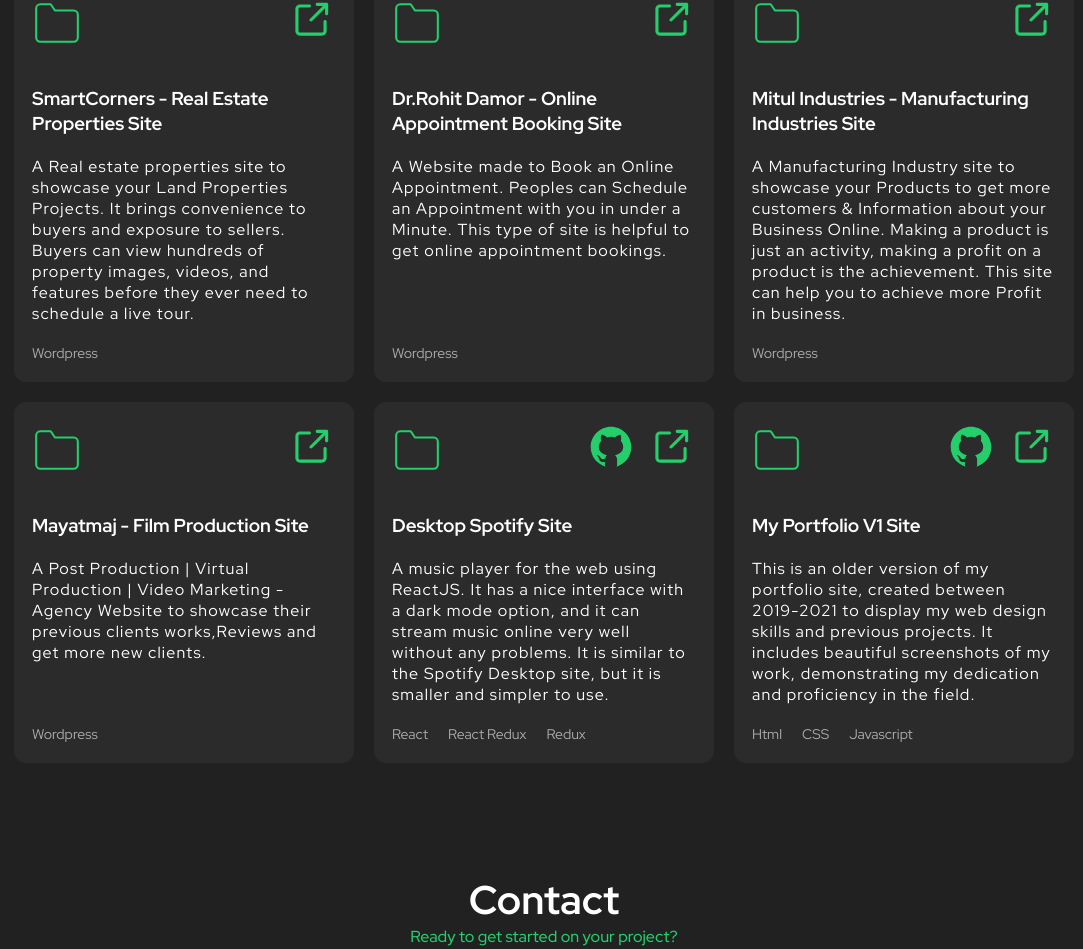
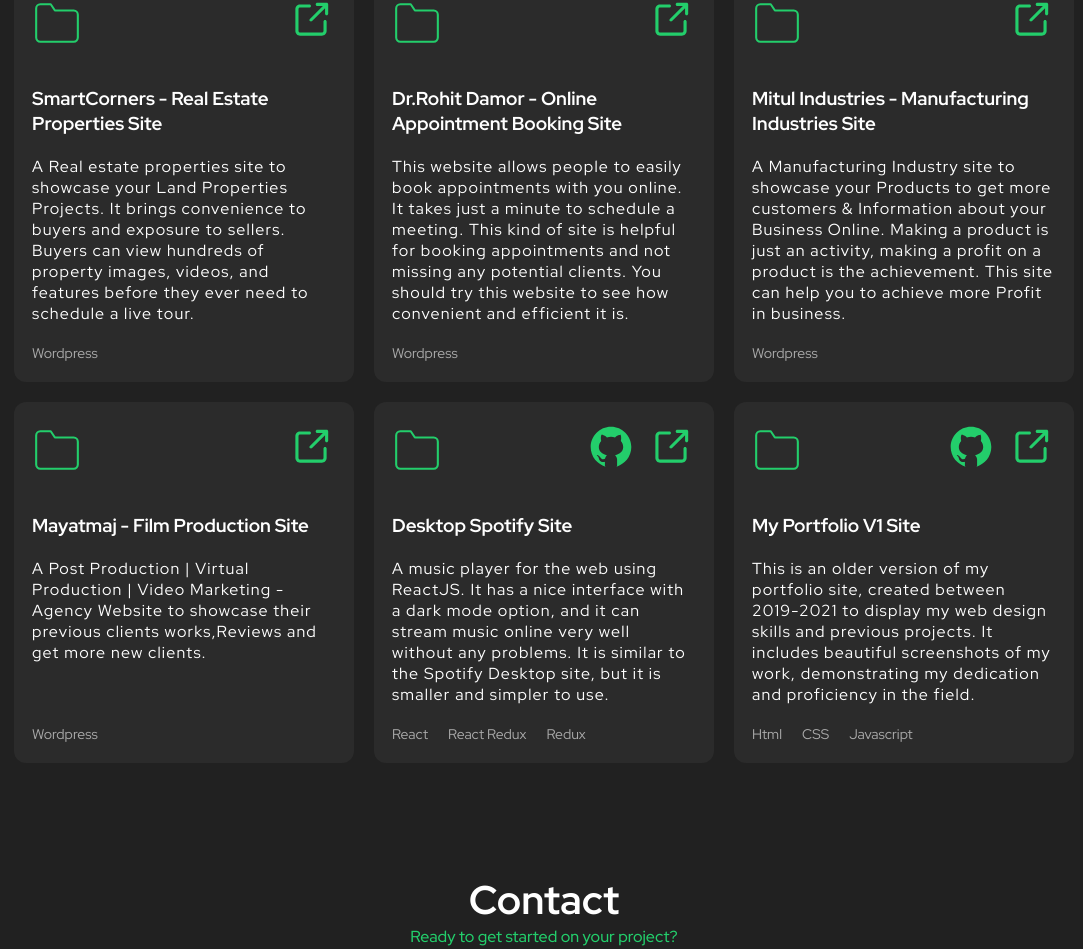
Before and after one commit to CodeVinayak/Portfolio-v2, a React (Create React App) app: page / in a window 1280 px wide. Shown: the part 1861-2810 px from the top of the page, without its empty margins (96-1179 px from the left). Built offline with nearby package versions, Linux system fonts and the light colour scheme.

Commit message:
Update Portfolio.tsx

```diff
--- a/src/components/Portfolio/Portfolio.tsx
+++ b/src/components/Portfolio/Portfolio.tsx
@@ -128,7 +128,7 @@ export function Portfolio() {
             <div className="body">
               <h3>Dr.Rohit Damor - Online Appointment Booking Site</h3>
               <p>
-                A Website made to Book an Online Appointment. Peoples can Schedule an Appointment with you in under a Minute. This type of site is helpful to get online appointment bookings.
+              This website allows people to easily book appointments with you online. It takes just a minute to schedule a meeting. This kind of site is helpful for booking appointments and not missing any potential clients. You should try this website to see how convenient and efficient it is.
               </p>
             </div>
             <footer>
```
